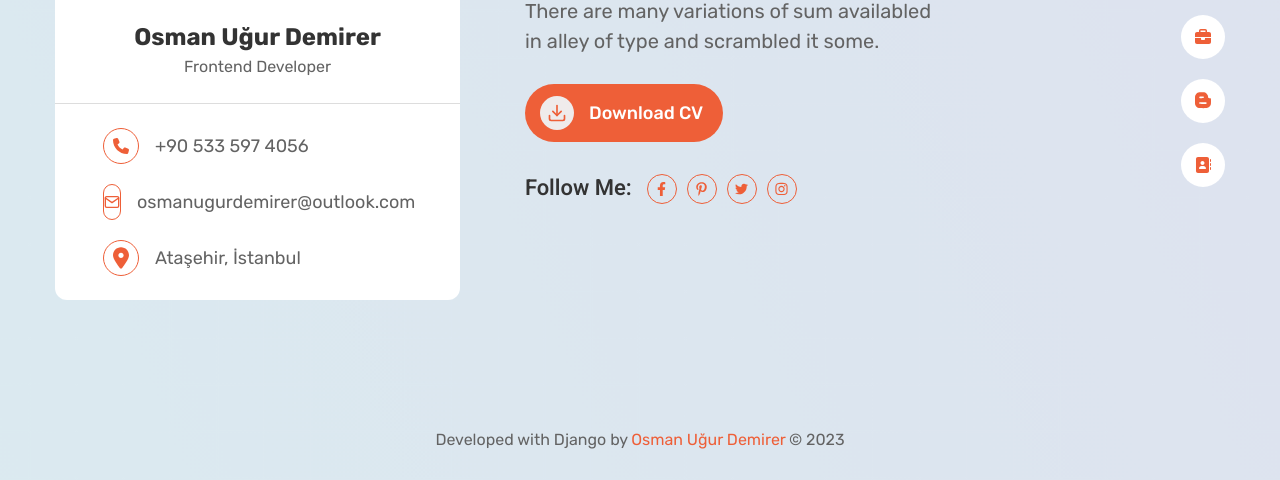
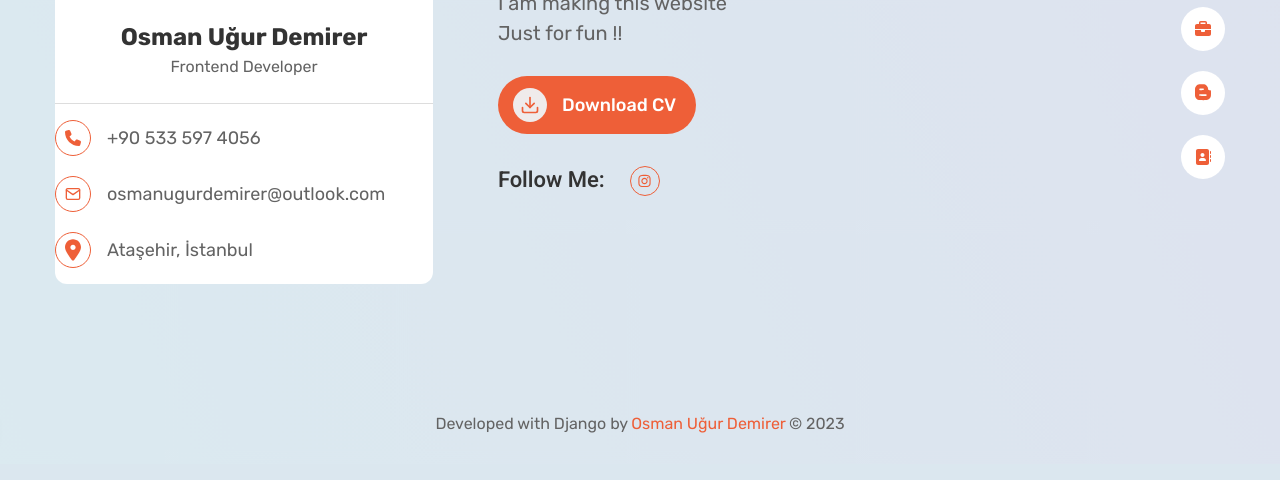
Before and after one commit to Ugurdmrer/Django-cv, a Django app: page / in a window 1280 px wide. Shown: the part 456-936 px from the top of the page. After the commit the page ends 889 px from the top, so only its background shows below. Run offline with Django 4.2, Linux system fonts and the light colour scheme; some libraries are stand-ins or nearby versions.

Commit message:
index done.

```diff
--- a/templates/index.html
+++ b/templates/index.html
@@ -38,15 +38,15 @@
                     <!-- profile content start -->
                     <div class="grow">
                       <span class="text-accent1 text-[24px] font-semibold italic pb-[5px]">HELLO  I'M</span>
-                      <h2 class="lg:text-[60px] only-md:text-[40px] sm:text-[28px] font-bold font-heebo text-heading dark:text-white">Maras Faron! </h2>
-                      <h3 class="font-heebo font-normal text-primary dark:text-white">UX/UI Designer and Developer </h3>
-                      <p class="lg:text-[20px] md:text-[16px] text-paragraph dark:text-slate-200 lg:mt-[18px] md:mt-[15px]">There are many variations of sum availabled <br> in alley of type and scrambled it some.</p>
+                      <h2 class="lg:text-[60px] only-md:text-[40px] sm:text-[28px] font-bold font-heebo text-heading dark:text-white">Osman Uğur Demirer! </h2>
+                      <h3 class="font-heebo font-normal text-primary dark:text-white">Frontend Developer </h3>
+                      <p class="lg:text-[20px] md:text-[16px] text-paragraph dark:text-slate-200 lg:mt-[18px] md:mt-[15px]">I am making this website <br> Just for fun !!</p>
                       <div class="mt-7">
                         <button class="sm:mx-auto flex bg-accent1 lg:px-[15px] px-[12px] xl:py-[12px] py-[10px] rounded-[2rem] text-[16px] xl:text-[18px] font-medium text-white items-center transition duration-300 relative after:absolute :after:content-[''] after:bg-primary after:h-full after:w-full after:bottom-0 after:left-0 after:rounded-[2rem] after:trasition after:duration-300 after:opacity-0 hover:after:opacity-[1]">
                           <span class="icon bg-[#EFEBEB] text-accent1 w-[34px] h-[34px] rounded-full flex items-center justify-center ltr:xl:mr-[15px] ltr:mr-[10px] rtl:xl:ml-[15px] rtl:ml-[10px] relative z-[8] flex-shrink-0">
                             <svg xmlns="http://www.w3.org/2000/svg" width="20" height="20" viewBox="0 0 24 24" fill="none" stroke="currentColor" stroke-width="2" stroke-linecap="round" stroke-linejoin="round" class="feather feather-download"><path d="M21 15v4a2 2 0 0 1-2 2H5a2 2 0 0 1-2-2v-4"></path><polyline points="7 10 12 15 17 10"></polyline><line x1="12" y1="15" x2="12" y2="3"></line></svg>
                           </span>
-                          <span class="ltr:xl:pr-[5px] ltr:lg:pr-[5px] rtl:xl:pl-[5px] rtl:lg:pl-[5px] relative z-[8] flex-shrink-0">Download CV</span>
+                          <a href="{% static 'osman-ugur-demirer-cv.pdf' %}" download="Osman-Ugur-Demirer-CV"><span class="ltr:xl:pr-[5px] ltr:lg:pr-[5px] rtl:xl:pl-[5px] rtl:lg:pl-[5px] relative z-[8] flex-shrink-0">Download CV</span></a>
                         </button>
 
                       </div>
@@ -54,16 +54,7 @@
                         <div class="flex items-center flex-wrap gap-[15px] sm:justify-center">
                           <span class="font-heebo lg:text-[22px] md:text-[18px] font-semibold shrink-0 text-primary dark:text-white">Follow Me: </span>
                           <div class="flex items-center">
-                            <a href="#" class="w-[30px] h-[30px] flex items-center justify-center text-accent1 border border-accent1 transition duration-300 hover:bg-accent1 hover:text-white rounded-full">
-                              <svg  fill="currentColor" stroke="currentColor" width="13" height="14" xmlns="http://www.w3.org/2000/svg" viewBox="0 0 320 512"><path d="M279.14 288l14.22-92.66h-88.91v-60.13c0-25.35 12.42-50.06 52.24-50.06h40.42V6.26S260.43 0 225.36 0c-73.22 0-121.08 44.38-121.08 124.72v70.62H22.89V288h81.39v224h100.17V288z"/></svg>
-                            </a>
-                            <a href="#" class="w-[30px] h-[30px] flex items-center justify-center text-accent1 border border-accent1 transition duration-300 hover:bg-accent1 hover:text-white rounded-full ltr:ml-[10px] rtl:mr-[10px]">
-                                <svg fill="currentColor" stroke="currentColor" width="13" height="14" xmlns="http://www.w3.org/2000/svg" viewBox="0 0 384 512"><path d="M204 6.5C101.4 6.5 0 74.9 0 185.6 0 256 39.6 296 63.6 296c9.9 0 15.6-27.6 15.6-35.4 0-9.3-23.7-29.1-23.7-67.8 0-80.4 61.2-137.4 140.4-137.4 68.1 0 118.5 38.7 118.5 109.8 0 53.1-21.3 152.7-90.3 152.7-24.9 0-46.2-18-46.2-43.8 0-37.8 26.4-74.4 26.4-113.4 0-66.2-93.9-54.2-93.9 25.8 0 16.8 2.1 35.4 9.6 50.7-13.8 59.4-42 147.9-42 209.1 0 18.9 2.7 37.5 4.5 56.4 3.4 3.8 1.7 3.4 6.9 1.5 50.4-69 48.6-82.5 71.4-172.8 12.3 23.4 44.1 36 69.3 36 106.2 0 153.9-103.5 153.9-196.8C384 71.3 298.2 6.5 204 6.5z"/></svg>
-                            </a>
-                            <a href="#" class="w-[30px] h-[30px] flex items-center justify-center text-accent1 border border-accent1 transition duration-300 hover:bg-accent1 hover:text-white rounded-full ltr:ml-[10px] rtl:mr-[10px]">
-                              <svg fill="currentColor" stroke="currentColor" width="13" height="14"  xmlns="http://www.w3.org/2000/svg" viewBox="0 0 512 512"><path d="M459.37 151.716c.325 4.548.325 9.097.325 13.645 0 138.72-105.583 298.558-298.558 298.558-59.452 0-114.68-17.219-161.137-47.106 8.447.974 16.568 1.299 25.34 1.299 49.055 0 94.213-16.568 130.274-44.832-46.132-.975-84.792-31.188-98.112-72.772 6.498.974 12.995 1.624 19.818 1.624 9.421 0 18.843-1.3 27.614-3.573-48.081-9.747-84.143-51.98-84.143-102.985v-1.299c13.969 7.797 30.214 12.67 47.431 13.319-28.264-18.843-46.781-51.005-46.781-87.391 0-19.492 5.197-37.36 14.294-52.954 51.655 63.675 129.3 105.258 216.365 109.807-1.624-7.797-2.599-15.918-2.599-24.04 0-57.828 46.782-104.934 104.934-104.934 30.213 0 57.502 12.67 76.67 33.137 23.715-4.548 46.456-13.32 66.599-25.34-7.798 24.366-24.366 44.833-46.132 57.827 21.117-2.273 41.584-8.122 60.426-16.243-14.292 20.791-32.161 39.308-52.628 54.253z"/></svg>
-                            </a>
-                            <a href="#" class="w-[30px] h-[30px] flex items-center justify-center text-accent1 border border-accent1 transition duration-300 hover:bg-accent1 hover:text-white rounded-full ltr:ml-[10px] rtl:mr-[10px]">
+                            <a href="https://www.instagram.com/ugurdmrer/" target="_blank" rel="noopener noreferrer" class="w-[30px] h-[30px] flex items-center justify-center text-accent1 border border-accent1 transition duration-300 hover:bg-accent1 hover:text-white rounded-full ltr:ml-[10px] rtl:mr-[10px]">
                               <svg fill="currentColor" stroke="currentColor" width="13" height="14" xmlns="http://www.w3.org/2000/svg" viewBox="0 0 448 512"><path d="M224.1 141c-63.6 0-114.9 51.3-114.9 114.9s51.3 114.9 114.9 114.9S339 319.5 339 255.9 287.7 141 224.1 141zm0 189.6c-41.1 0-74.7-33.5-74.7-74.7s33.5-74.7 74.7-74.7 74.7 33.5 74.7 74.7-33.6 74.7-74.7 74.7zm146.4-194.3c0 14.9-12 26.8-26.8 26.8-14.9 0-26.8-12-26.8-26.8s12-26.8 26.8-26.8 26.8 12 26.8 26.8zm76.1 27.2c-1.7-35.9-9.9-67.7-36.2-93.9-26.2-26.2-58-34.4-93.9-36.2-37-2.1-147.9-2.1-184.9 0-35.8 1.7-67.6 9.9-93.9 36.1s-34.4 58-36.2 93.9c-2.1 37-2.1 147.9 0 184.9 1.7 35.9 9.9 67.7 36.2 93.9s58 34.4 93.9 36.2c37 2.1 147.9 2.1 184.9 0 35.9-1.7 67.7-9.9 93.9-36.2 26.2-26.2 34.4-58 36.2-93.9 2.1-37 2.1-147.8 0-184.8zM398.8 388c-7.8 19.6-22.9 34.7-42.6 42.6-29.5 11.7-99.5 9-132.1 9s-102.7 2.6-132.1-9c-19.6-7.8-34.7-22.9-42.6-42.6-11.7-29.5-9-99.5-9-132.1s-2.6-102.7 9-132.1c7.8-19.6 22.9-34.7 42.6-42.6 29.5-11.7 99.5-9 132.1-9s102.7-2.6 132.1 9c19.6 7.8 34.7 22.9 42.6 42.6 11.7 29.5 9 99.5 9 132.1s2.7 102.7-9 132.1z"/></svg>
                             </a>
                           </div>
@@ -148,7 +139,7 @@
                       <!-- Profile image end -->
 
                       <!-- Profile contact info  start -->
-                      <div class="border-t border-[#ddd] py-6 px-12 z-10 relative">
+                      <div class="border-t border-[#ddd] py-4 px-[5px] z-10 relative">
                           <!-- Single contact start -->
                           <div class="flex items-center">
                               <span class="border border-accent1 text-accent1 w-9 h-9 rounded-full flex items-center justify-center">
@@ -184,7 +175,6 @@
 
                       </div>
                       <!-- Profile contact info  end -->
-
                   </div>
               </div>
               <!-- Profile media start -->
```
Also changed, not shown: 1 other file.
